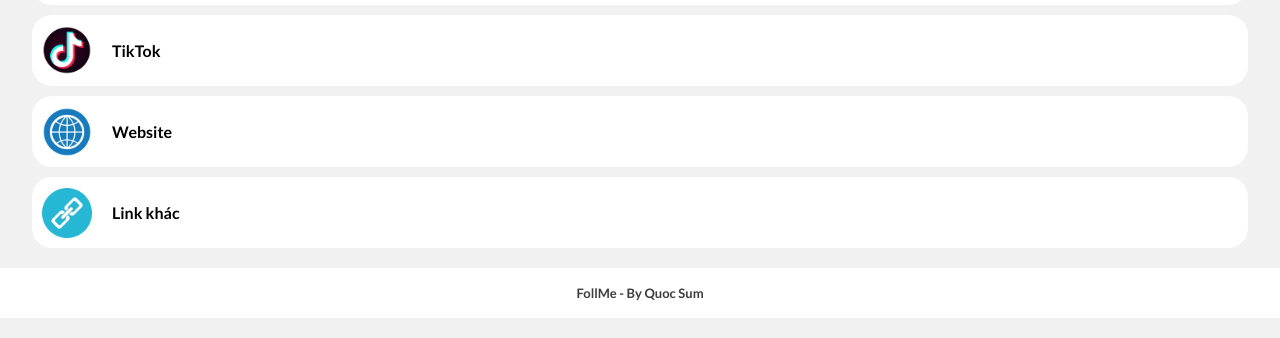
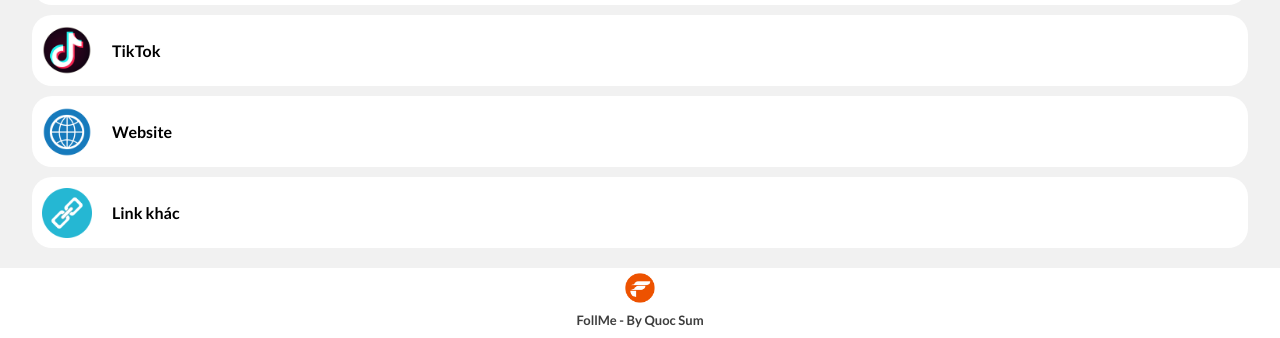
Before and after one commit to sumsv50/Follme, a plain HTML site: page index.html in a window 1280 px wide. Shown: the part 662-1000 px from the top of the page. Drawn offline with Linux system fonts and the light colour scheme.

Commit message:
add logo

```diff
--- a/assets/css/main.css
+++ b/assets/css/main.css
@@ -56,7 +56,7 @@
 
 .sticky .information {
     margin-top: 0px;
-    width: 100%;
+    width: 95%;
 }
 
 .sticky .infor__avatar {
@@ -94,11 +94,24 @@
 }
 
 footer {
+    display: flex;
+    flex-direction: column;
+    align-items: center;
+    position:relative;
+    bottom: 0px;
     margin-top: 20px;
-    display: block;
     width: 100vw;
-    height: 50px;
     background-color: white;
     text-align: center;
     line-height: 50px;
 }
+
+.follme-logo {
+    width: 30px;
+    margin-top: 5px;
+}
+
+footer h4 {
+    margin: 0;
+    line-height: 35px;
+}
--- a/index.html
+++ b/index.html
@@ -85,6 +85,7 @@
     </div>
     <script type="text/javascript" src="assets/js/main.js"></script>
     <footer>
+        <img src="assets/img/follme-logo.png" alt="follme-logo" class="follme-logo"/>
         <h4>FollMe - By Quoc Sum</h4>
     </footer>
 </body>
```
Also changed, not shown: assets/img/follme-logo.png (added), assets/img/zalo.png.
